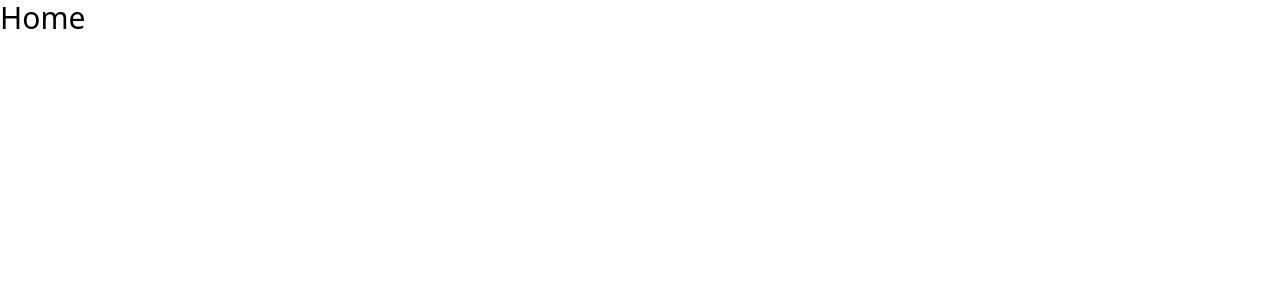
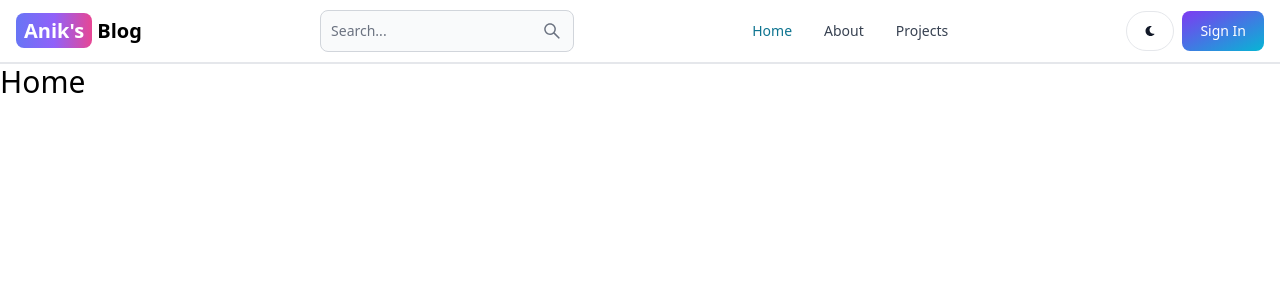
Before and after one commit to anik-saha-2001/mern-blog, a React (Vite) app in the folder client/: page / in a window 1280 px wide. Shown: the top 300 px of the page. Built offline with nearby package versions, Linux system fonts and the light colour scheme.

Commit message:
create header section using flowbite and react-icons

```diff
--- a/client/package.json
+++ b/client/package.json
@@ -10,8 +10,10 @@
     "preview": "vite preview"
   },
   "dependencies": {
+    "flowbite-react": "^0.8.0",
     "react": "^18.2.0",
     "react-dom": "^18.2.0",
+    "react-icons": "^5.0.1",
     "react-router-dom": "^6.22.3"
   },
   "devDependencies": {
--- a/client/src/App.jsx
+++ b/client/src/App.jsx
@@ -5,10 +5,12 @@
 import SignUp from "./pages/SignUp";
 import Projects from "./pages/Projects";
 import Dashboard from "./pages/Dashboard";
+import Header from "./components/Header";
 
 const App = () => {
   return (
     <Router>
+      <Header />
       <Routes>
         <Route path="/" element={<Home />} />
         <Route path="/about" element={<About />} />
--- /dev/null
+++ b/client/src/components/Header.jsx
@@ -0,0 +1,66 @@
+import { Button, Navbar, TextInput } from "flowbite-react";
+import { Link, useLocation } from "react-router-dom";
+import { AiOutlineSearch } from "react-icons/ai";
+import { FaMoon } from "react-icons/fa";
+
+// as={"div"} given to Navbar.Link because it and Link becomes anchor tag and one anchor tag can't be a descendant of another anchor tag!
+
+const Header = () => {
+  //to know which page is active
+  const path = useLocation().pathname;
+
+  return (
+    <Navbar className="border-b-2">
+      <Link
+        to="/"
+        className="self-center whitespace-nowrap text-sm sm:text-xl font-semibold dark:text-white"
+      >
+        <span className="px-2 py-1 bg-gradient-to-r from-indigo-500 via-purple-500 to-pink-500 rounded-lg text-white">
+          Anik's
+        </span>{" "}
+        Blog
+      </Link>
+
+      <form>
+        <TextInput
+          type="text"
+          placeholder="Search..."
+          rightIcon={AiOutlineSearch}
+          className="hidden lg:inline"
+        />
+      </form>
+
+      <Button className="w-10 h-10 lg:hidden" color="gray" pill>
+        <AiOutlineSearch />
+      </Button>
+
+      <div className="flex gap-2 md:order-2">
+        <Button className="w-12 h-10 hidden sm:inline" color="gray" pill>
+          <FaMoon />
+        </Button>
+
+        <Link to="/sign-in">
+          <Button gradientDuoTone="purpleToBlue">Sign In</Button>
+        </Link>
+
+        <Navbar.Toggle />
+      </div>
+
+      <Navbar.Collapse>
+        <Navbar.Link active={path === "/"} as={"div"}>
+          <Link to="/">Home</Link>
+        </Navbar.Link>
+
+        <Navbar.Link active={path === "/about"} as={"div"}>
+          <Link to="/about">About</Link>
+        </Navbar.Link>
+
+        <Navbar.Link active={path === "/projects"} as={"div"}>
+          <Link to="/projects">Projects</Link>
+        </Navbar.Link>
+      </Navbar.Collapse>
+    </Navbar>
+  );
+};
+
+export default Header;
--- a/client/tailwind.config.js
+++ b/client/tailwind.config.js
@@ -1,8 +1,10 @@
+const flowbite = require("flowbite-react/tailwind");
+
 /** @type {import('tailwindcss').Config} */
 export default {
-  content: ["./index.html", "./src/**/*.{js,ts,jsx,tsx}"],
+  content: ["./index.html", "./src/**/*.{js,ts,jsx,tsx}", flowbite.content()],
   theme: {
     extend: {},
   },
-  plugins: [],
+  plugins: [flowbite.plugin()],
 };
```
Also changed, not shown: 1 other file (tests, documents, lock files or other folders).
